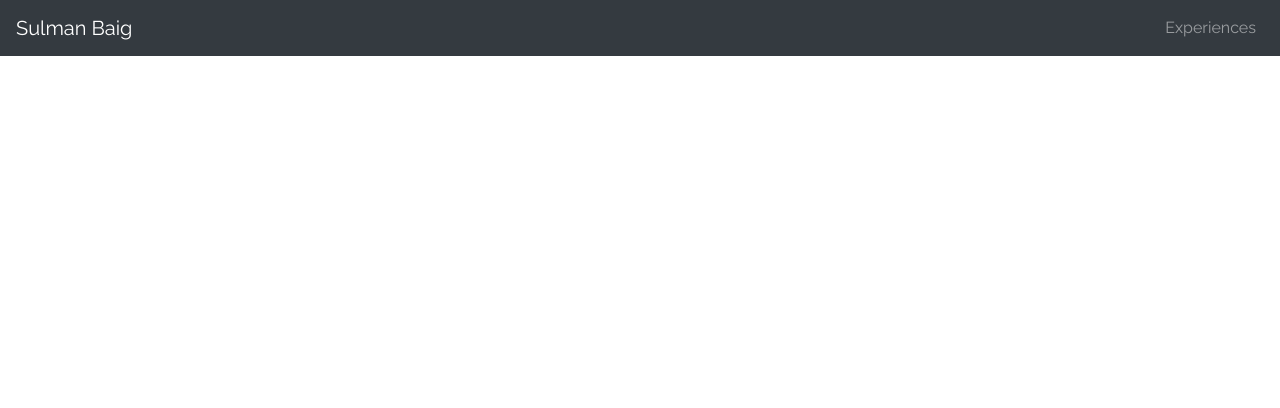
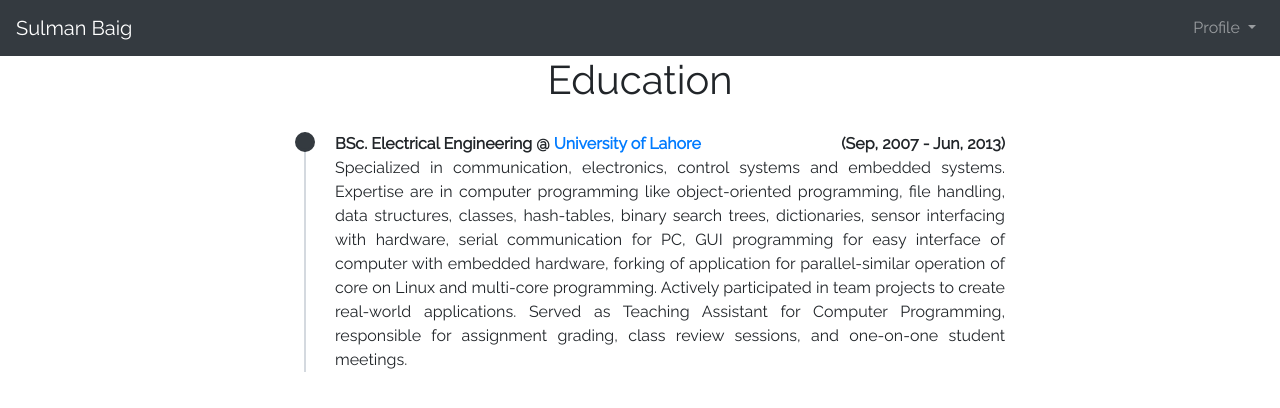
Before and after one commit to sulmanweb/sulman-ui, a Nuxt app: page /education in a window 1280 px wide. Shown: the top 408 px of the page. Built offline with nearby package versions, Linux system fonts and the light colour scheme.

Commit message:
Adding education and updating the profile

```diff
--- a/components/NavBar.vue
+++ b/components/NavBar.vue
@@ -14,15 +14,15 @@
 
         <!-- Right aligned nav items -->
         <b-navbar-nav class="ml-auto">
-          <b-nav-item href="/experiences">Experiences</b-nav-item>
-          <!--<b-nav-item-dropdown right>-->
-          <!--&lt;!&ndash; Using button-content slot &ndash;&gt;-->
-          <!--<template slot="button-content">-->
-          <!--User-->
-          <!--</template>-->
-          <!--<b-dropdown-item href="#">Profile</b-dropdown-item>-->
-          <!--<b-dropdown-item href="#">Signout</b-dropdown-item>-->
-          <!--</b-nav-item-dropdown>-->
+          <!--<b-nav-item href="/experiences">Experiences</b-nav-item>-->
+          <b-nav-item-dropdown right>
+            <!-- Using button-content slot -->
+            <template slot="button-content">
+              Profile
+            </template>
+            <b-dropdown-item href="/education">Education</b-dropdown-item>
+            <b-dropdown-item href="/experiences">Experiences</b-dropdown-item>
+          </b-nav-item-dropdown>
         </b-navbar-nav>
 
       </b-collapse>
--- a/package.json
+++ b/package.json
@@ -11,7 +11,7 @@
     "generate": "nuxt generate",
     "lint": "eslint --ext .js,.vue --ignore-path .gitignore .",
     "precommit": "npm run lint",
-    "deploy": "node node_modules/s3-deploy/.bin/s3-deploy './dist/**' --cwd './dist/' --region eu-west-1 --bucket www.sulmanbaig.com --profile sulman-ui --distId E139VISQXLAX6E --invalidate '/' --deleteRemoved",
+    "deploy": "node node_modules/s3-deploy/.bin/s3-deploy './dist/**' --cwd './dist/' --region eu-west-1 --bucket www.sulmanbaig.com --profile sulman-ui --deleteRemoved",
     "release": "npm run generate && npm run deploy"
   },
   "dependencies": {
--- /dev/null
+++ b/pages/education/index.vue
@@ -0,0 +1,82 @@
+<template>
+  <section id="education">
+    <h1 class="text-center">Education</h1>
+    <div class="container mt-6 mb-6">
+      <div class="row">
+        <div class="col-md-8 offset-md-2">
+          <ul class="timeline">
+            <li>
+              <strong>BSc. Electrical Engineering @ <a target="_blank" href="http://www.uol.edu.pk/">University of
+                Lahore</a></strong>
+              <strong><a href="#" class="float-right date">(Sep, 2007 - Jun, 2013)</a></strong>
+              <p>Specialized in communication, electronics, control systems and embedded systems. Expertise are in
+                computer programming like object-oriented programming, file handling, data structures, classes,
+                hash-tables, binary search trees, dictionaries, sensor interfacing with hardware, serial communication
+                for PC, GUI programming for easy interface of computer with embedded hardware, forking of application
+                for parallel-similar operation of core on Linux and multi-core programming. Actively participated in
+                team projects to create real-world applications. Served as Teaching Assistant for Computer Programming,
+                responsible for assignment grading, class review sessions, and one-on-one student meetings.</p>
+            </li>
+          </ul>
+        </div>
+      </div>
+    </div>
+  </section>
+</template>
+
+<script>
+  export default {}
+</script>
+
+<style>
+  .date, .date:hover, .date:visited, .date:active {
+    text-decoration: none;
+    color: #212529;
+  }
+
+  p {
+    text-align: justify;
+  }
+
+  ul.timeline {
+    list-style-type: none;
+    position: relative;
+  }
+
+  ul.timeline:before {
+    content: ' ';
+    background: #d4d9df;
+    display: inline-block;
+    position: absolute;
+    left: 29px;
+    width: 2px;
+    height: 100%;
+    z-index: 400;
+  }
+
+  ul.timeline > li {
+    margin: 20px 0;
+    padding-left: 20px;
+  }
+
+  ul.timeline > li:before {
+    content: ' ';
+    background: #343a40;
+    display: inline-block;
+    position: absolute;
+    border-radius: 50%;
+    border: 3px solid #343a40;
+    left: 20px;
+    width: 20px;
+    height: 20px;
+    z-index: 400;
+  }
+
+  li.active-before::before {
+    background: white !important;
+  }
+
+  li:before {
+    fill: #0c5460 !important;
+  }
+</style>
--- a/pages/index.vue
+++ b/pages/index.vue
@@ -67,14 +67,15 @@
         <div class="row">
           <div class="col-md-10 offset-md-1">
             <div class="text">
-              <p>I worked around 5 years in research areas and industry. Been working in web development for 3 years
-                now.</p>
+              <p>I worked about 5 years in research areas and industry, have worked in web app development for 3
+                years.</p>
               <p>I have experience in Ruby on Rails backend API development as well as web development. Also very good
                 in VueJS front end web development.</p>
               <p>I have worked in agile environments with complex industrial grade applications with technologies like
                 Swagger REST API, MVC architectures and Database architecture designs.</p>
               <p>I have done 2 years research in machine learning and computer vision with successful 1 conference
                 paper(singapore) and 1 journal paper(usa) published.</p>
+              <p>I also contribute to open-source community, stackoverflow and early startups as well.</p>
               <p>I have worked in embedded systems, robotics, computer vision, machine learning and web development.
                 This shows I am dynamic in approach to jobs and can work with whatever job assigned to me with positive
                 attitude and team player characteristics.</p>
```
